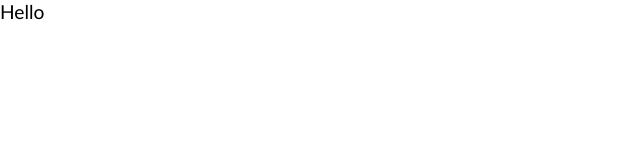
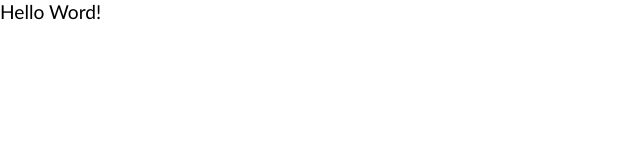
Before and after one commit to lamontacrook/headless-first, a React (Create React App) app: page / in a window 1280 px wide. Shown: the top 160 px of the page, without its empty margins (0-640 px from the left). Built offline with nearby package versions, Linux system fonts and the light colour scheme; a web font is replaced by a local one.

Commit message:
update teaser.js

```diff
--- a/src/App.js
+++ b/src/App.js
@@ -4,7 +4,7 @@ import './App.css';
 const App = () => {
   return (
     <div className='App'>
-      Hello
+      Hello Word!
     </div>
   );
 };
```
Also changed, not shown: src/components/teaser/teaser.js (+1 -9 lines).
